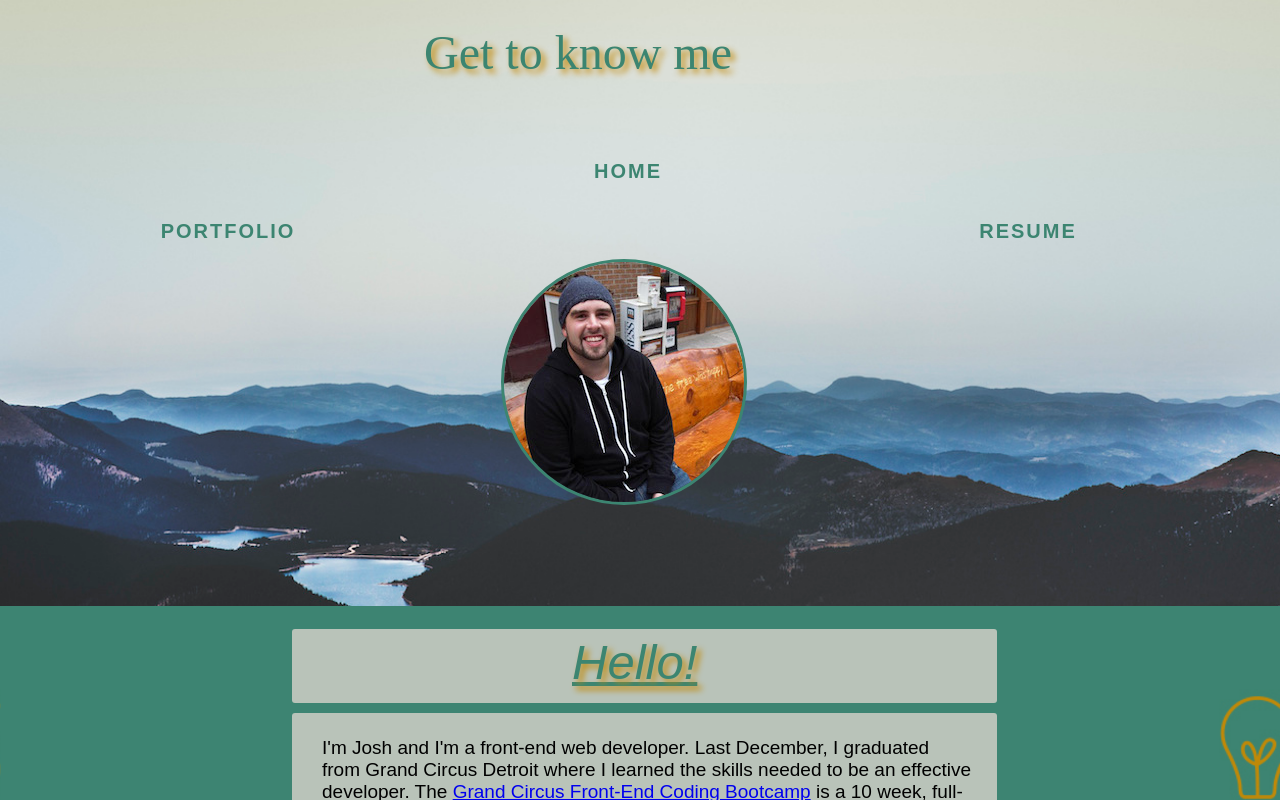
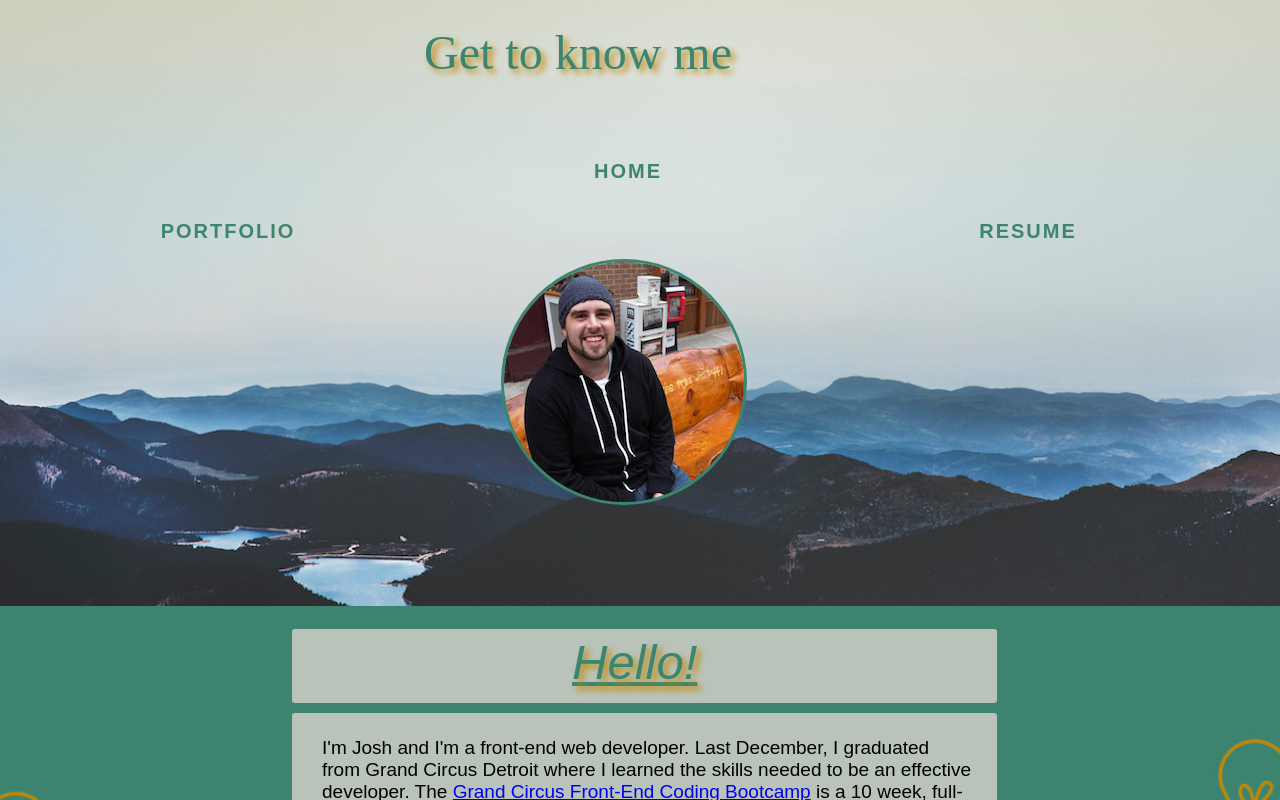
Before and after one commit to wilson1914/wilson1914.github.io, a website: page aboutpage.html in a window 1280 px wide. Shown: the top 800 px of the page. Drawn offline with Linux system fonts and the light colour scheme; a web font is replaced by a local one.

Commit message:
new background added

```diff
--- a/portfolio2.0.css
+++ b/portfolio2.0.css
@@ -1,6 +1,6 @@
 /* For All Pages */
 body {
-	background-image: url("images/mellow.jpg"), url("images/background.jpg");
+	background-image: url("images/mellow.jpg"), url("images/background2.jpg");
 
 	background-size: 100%, 100%;
 	background-repeat: no-repeat, repeat;
```
Also changed, not shown: images/background2.jpg (added), 1 other file.
